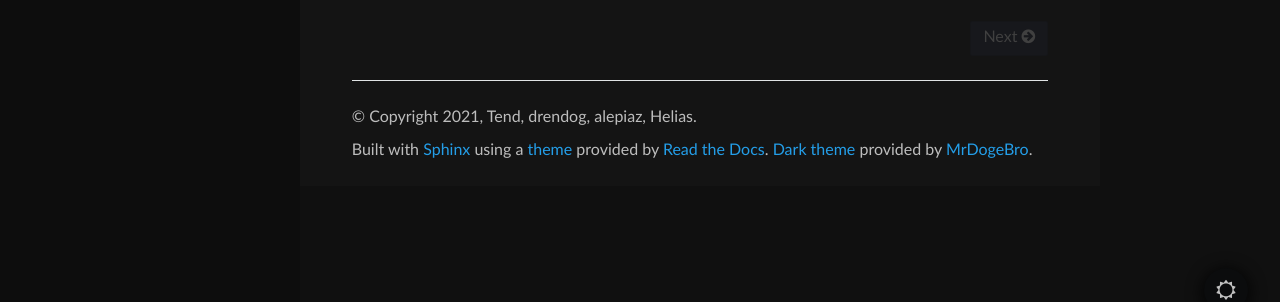
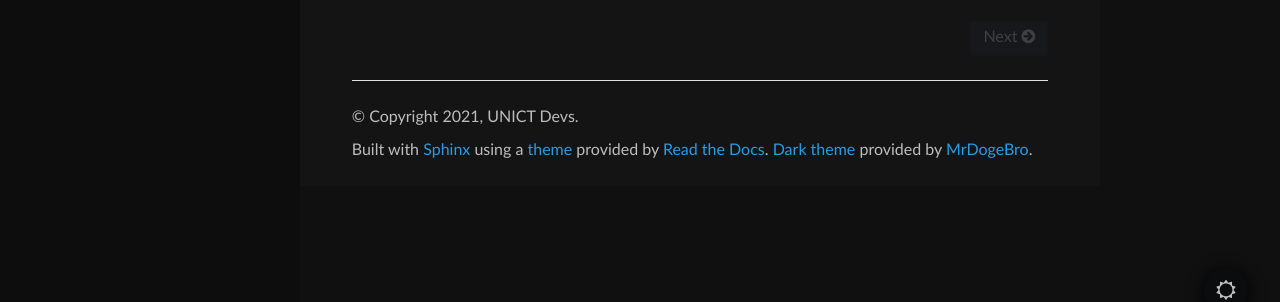
Before and after one commit to UNICT-DMI/Telegram-SpottedDMI-Bot, a Sphinx documentation site: the page built from docs/source/index.rst, in a window 1280 px wide. Shown: the part 560-862 px from the top of the page. Built offline with Sphinx 7.4.7 and the Read the Docs theme 2.0.0, drawn with Linux system fonts in a browser that asks for light colours.

```diff
--- a/docs/requirements.txt
+++ b/docs/requirements.txt
@@ -2,3 +2,4 @@ sphinx
 sphinx_rtd_theme
 sphinx_autodoc_typehints
 sphinx-rtd-dark-mode
+m2r2
--- a/docs/source/conf.py
+++ b/docs/source/conf.py
@@ -19,8 +19,8 @@ sys.path.insert(0, os.path.abspath("../.."))  # path to the actual project root
 # -- Project information -----------------------------------------------------
 
 project = "Spotted dmi bot"
-copyright = "2021, Tend, drendog, alepiaz, Helias"
-author = "Tend, drendog, alepiaz, Helias"
+copyright = "2021, UNICT Devs"
+author = "Tend, drendog, alepiaz, Helias, Herbrant, LightDestory, TaToTanWeb"
 
 # -- General configuration ---------------------------------------------------
 
@@ -38,6 +38,7 @@ extensions = [
     "sphinx.ext.viewcode",  # add source code links to the documentation
     "sphinx.ext.coverage",  # add coverage links to the documentation
     "sphinx.ext.intersphinx",  # add external mapping to other documentation
+    "m2r2",  # to convert markdown to rst
 ]
 
 # Add any paths that contain templates here, relative to this directory.
```
